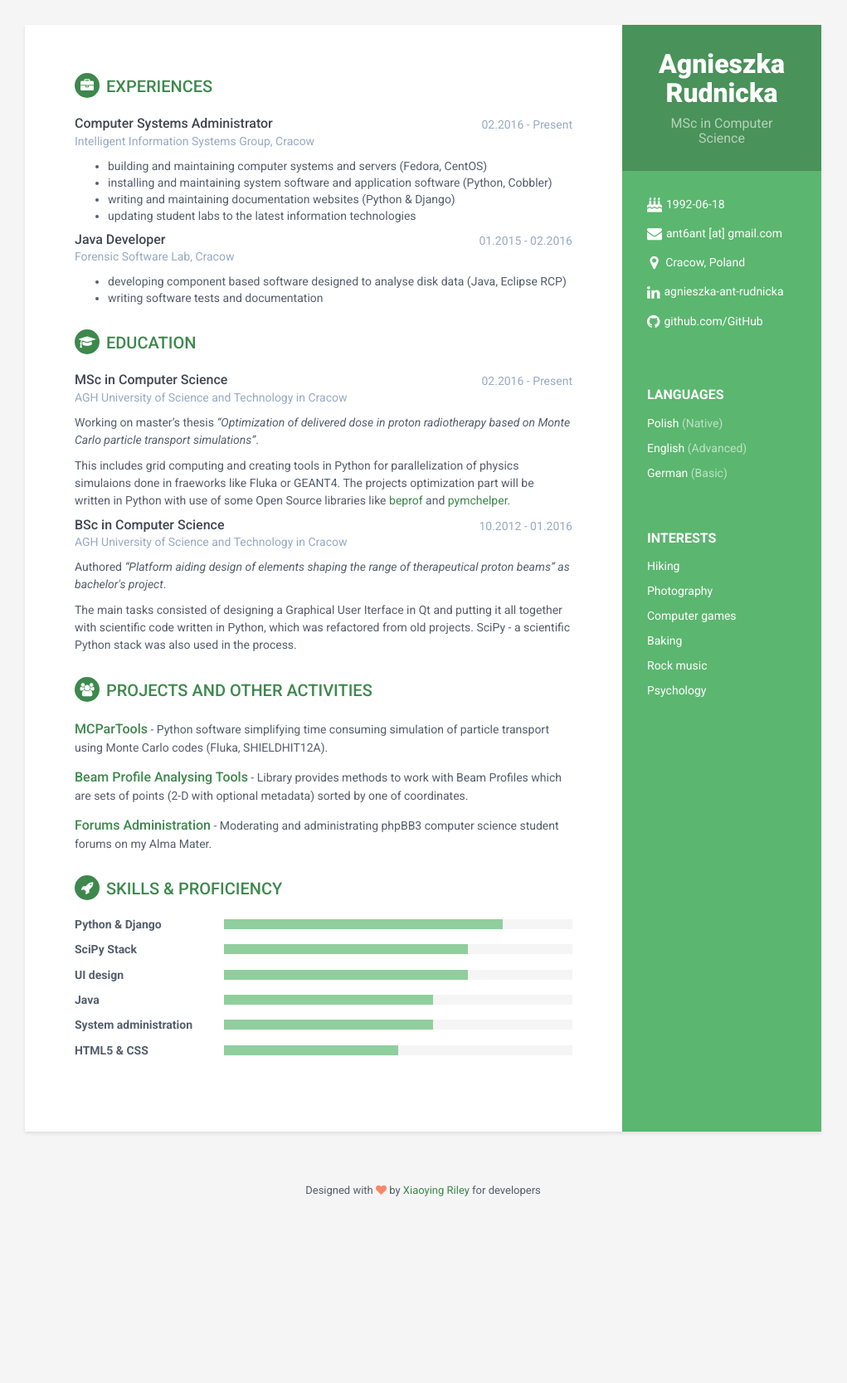
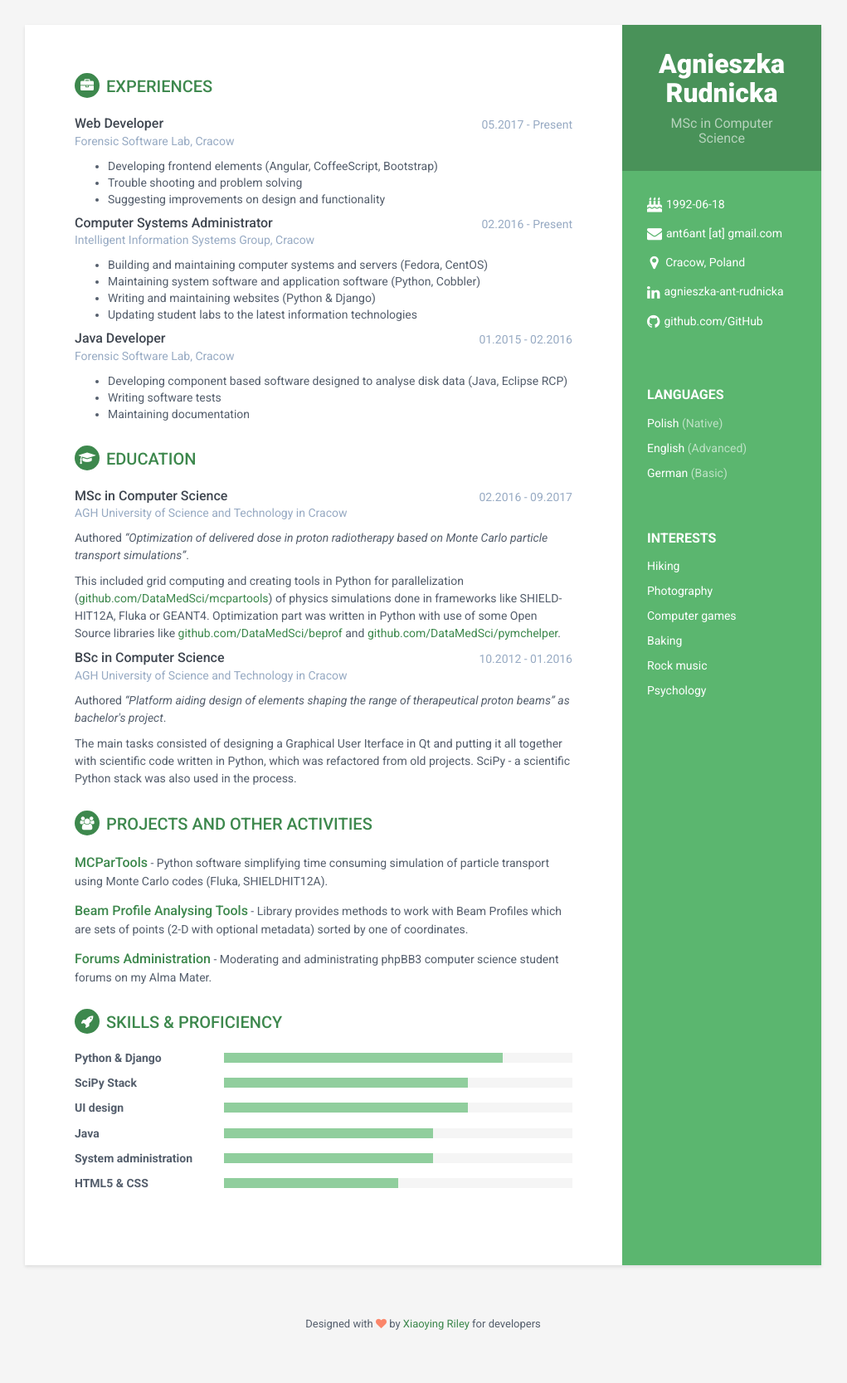
Before and after one commit to ant6/ant6.github.io, a Jekyll site: the page built from index.html, in a window 1280 px wide. Shown: the whole page at 83% size, without its empty margins (130-1151 px from the left). Built offline with Jekyll 4.4.1, drawn with Linux system fonts in a browser that asks for light colours; before the commit the page ends 1506 px from its top, so only the background shows below that.

Commit message:
Improved education section

```diff
--- a/_includes/education.html
+++ b/_includes/education.html
@@ -5,13 +5,13 @@
         <div class="meta">
             <div class="upper-row">
               <h3 class="job-title">MSc in Computer Science</h3>
-                <div class="time">02.2016 - Present</div>
+                <div class="time">02.2016 - 09.2017</div>
             </div><!--//upper-row-->
             <div class="company">AGH University of Science and Technology in Cracow</div>
         </div><!--//meta-->
         <div class="details">
-          <p>Working on master’s thesis <i>“Optimization of delivered dose in proton radiotherapy based on Monte Carlo particle transport simulations”</i>.</p>
-          <p>This includes grid computing and creating tools in Python for  parallelization of physics simulaions done in fraeworks like Fluka or GEANT4. The projects optimization part will be written in Python with use of some Open Source libraries like <a href="https://github.com/DataMedSci/beprof">beprof</a> and <a href="https://github.com/DataMedSci/pymchelper">pymchelper</a>.</p>
+          <p>Authored <i>“Optimization of delivered dose in proton radiotherapy based on Monte Carlo particle transport simulations”</i>.</p>
+          <p>This included grid computing and creating tools in Python for parallelization (<a href="https://github.com/DataMedSci/mcpartools">github.com/DataMedSci/mcpartools</a>) of physics simulations done in frameworks like SHIELD-HIT12A, Fluka or GEANT4. Optimization part was written in Python with use of some Open Source libraries like <a href="https://github.com/DataMedSci/beprof">github.com/DataMedSci/beprof</a> and <a href="https://github.com/DataMedSci/pymchelper">github.com/DataMedSci/pymchelper</a>.</p>
         </div><!--//details-->
     </div><!--//item-->
 
--- a/_includes/experience.html
+++ b/_includes/experience.html
@@ -1,5 +1,22 @@
 <section class="section experiences-section">
     <h2 class="section-title"><i class="fa fa-briefcase"></i>Experiences</h2>
+
+	<div class="item">
+        <div class="meta">
+            <div class="upper-row">
+                <h3 class="job-title">Web Developer</h3>
+                <div class="time">05.2017 - Present</div>
+            </div><!--//upper-row-->
+            <div class="company">Forensic Software Lab, Cracow</div>
+        </div><!--//meta-->
+        <div class="details">
+            <ul>
+                <li>Developing frontend elements (Angular, CoffeeScript, Bootstrap)</li>
+                <li>Trouble shooting and problem solving</li>
+                <li>Suggesting improvements on design and functionality</li>
+            </ul>
+        </div><!--//details-->
+    </div><!--//item-->
 
     <div class="item">
         <div class="meta">
@@ -11,10 +28,10 @@
         </div><!--//meta-->
         <div class="details">
             <ul>
-                <li>building and maintaining computer systems and servers (Fedora, CentOS)</li>
-                <li>installing and maintaining system software and application software (Python, Cobbler)</li>
-                <li>writing and maintaining documentation websites (Python &amp; Django)</li>
-                <li>updating student labs to the latest information technologies</li>
+                <li>Building and maintaining computer systems and servers (Fedora, CentOS)</li>
+                <li>Maintaining system software and application software (Python, Cobbler)</li>
+                <li>Writing and maintaining websites (Python &amp; Django)</li>
+                <li>Updating student labs to the latest information technologies</li>
             </ul>
         </div><!--//details-->
     </div><!--//item-->
@@ -29,10 +46,10 @@
         </div><!--//meta-->
         <div class="details">
           <ul>
-              <li>developing component based software designed to analyse disk data (Java, Eclipse RCP)</li>
-              <li>writing software tests and documentation</li>
+              <li>Developing component based software designed to analyse disk data (Java, Eclipse RCP)</li>
+              <li>Writing software tests</li>
+			  <li>Maintaining documentation</li>
           </ul>
         </div><!--//details-->
     </div><!--//item-->
-
 </section><!--//section-->
```
